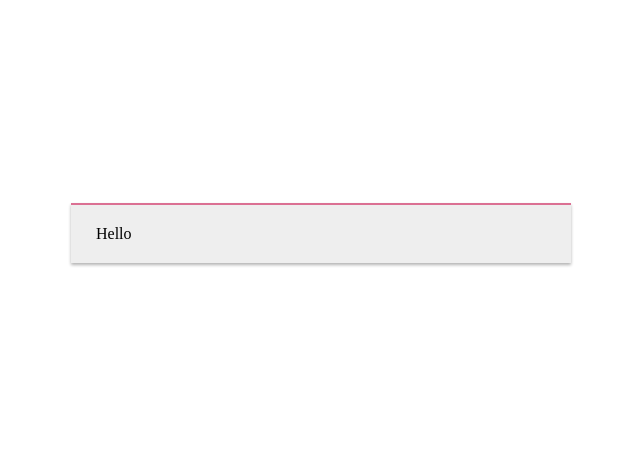
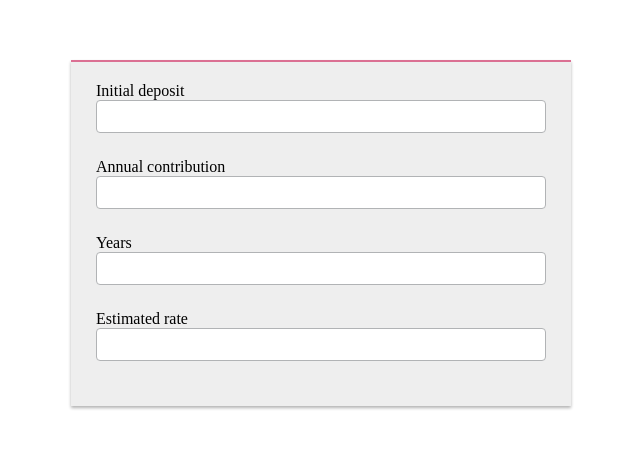
Before and after one commit to lramirez-js/compound-interest, a React (Create React App) app: page / in a window 1280 px wide. Shown: the part 167-616 px from the top of the page, without its empty margins (319-959 px from the left). Built offline with nearby package versions, Linux system fonts and the light colour scheme.

Commit message:
Fomik and Form added

```diff
--- a/package.json
+++ b/package.json
@@ -6,6 +6,7 @@
     "@testing-library/jest-dom": "^5.16.5",
     "@testing-library/react": "^13.4.0",
     "@testing-library/user-event": "^13.5.0",
+    "formik": "^2.2.9",
     "react": "^18.2.0",
     "react-dom": "^18.2.0",
     "react-scripts": "5.0.1",
--- a/src/App.js
+++ b/src/App.js
@@ -1,5 +1,6 @@
-
+import { Formik, Form } from 'formik'
 import styled from 'styled-components'
+import Input from './components/Input'
 import './App.css'
 
 const Container = styled.div`
@@ -17,10 +18,29 @@
 `
 
 const App = () => {
+  const handleSubmit = (e) => {
+
+  }
+
   return (
     <Container>
       <Section>
-        Hello
+        <Formik
+          initialValues={{
+            deposit: '',
+            contribution: '',
+            years: '',
+            rate: '',
+          }}
+          onSubmit={handleSubmit}
+        >
+          <Form>
+            <Input name="deposit" label="Initial deposit" />
+            <Input name="contribution" label="Annual contribution" />
+            <Input name="years" label="Years" />
+            <Input name="rate" label="Estimated rate" />
+          </Form>
+        </Formik>
       </Section>
     </Container>
   )
--- /dev/null
+++ b/src/components/Input.js
@@ -0,0 +1,39 @@
+import styled from 'styled-components'
+import { Formik, Form, useField } from 'formik'
+
+const Control = styled.div`
+  margin-bottom: 20px;
+`
+
+const Label = styled.label`
+  color: #000,
+  display: block;
+  margin-bottom: 5px;
+`
+
+const InputField = styled.input`
+  outline: none;
+  padding: 8px;
+  border: solid 1px #b1b3b5;
+  border-radius: 4px;
+  width: 100%;
+  margin-bottom: 5px;
+`
+
+const ErrorMessage = styled.div`
+color: #f00`
+
+const Input = ({label, ...props}) => {
+  const [field, meta] = useField(props)
+  return (
+    <Control>
+      <Label>{label}</Label>
+      <InputField {...field} {...props} />
+      {meta.touched && meta.error ? (
+        <ErrorMessage>{meta.error}</ErrorMessage>
+      ) : null}
+    </Control>
+  )
+}
+
+export default Input
```
Also changed, not shown: 1 other file (tests, documents, lock files or other folders).
